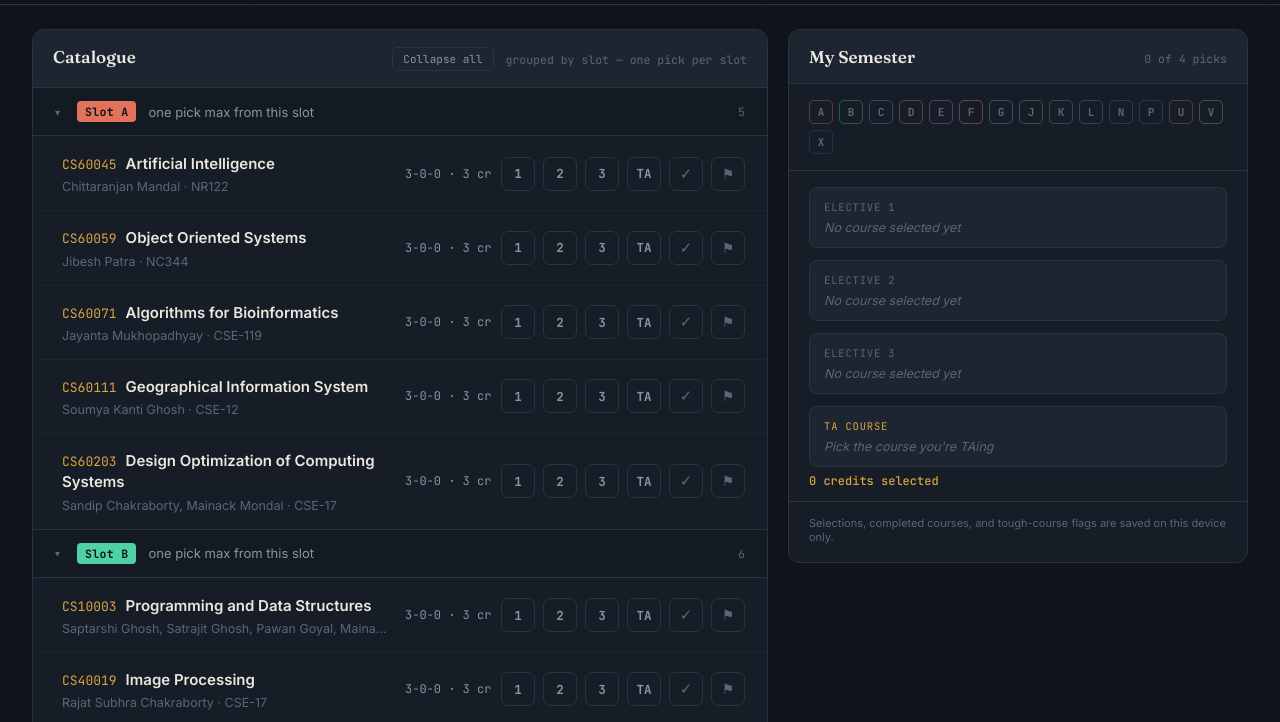
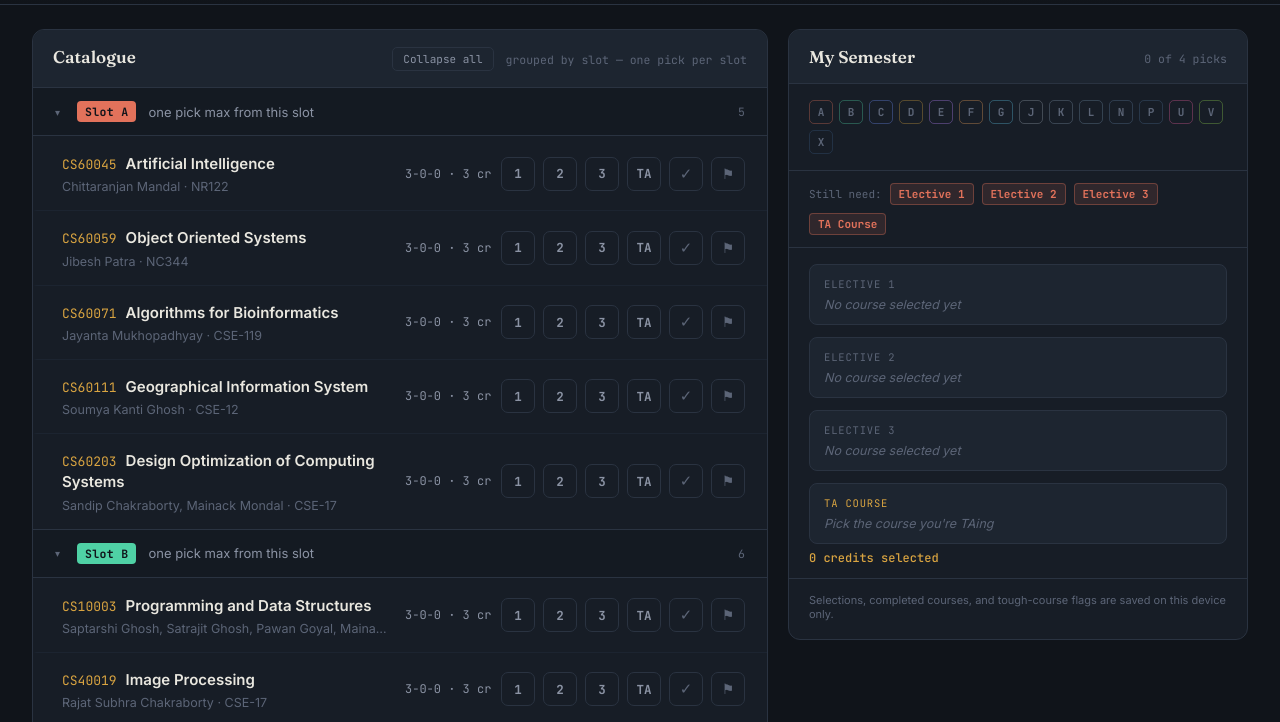
Before and after one commit to SumitKumar-17/Semester-Course-Selector, a plain HTML site: page index.html in a window 1280 px wide. Shown: the part 78-800 px from the top of the page. Drawn offline with Linux system fonts and the light colour scheme.

Commit message:
Show remaining slot options per course and what's still needed to pick
Multi-option lab courses now show an X/Y free count and mark already-
claimed letters as struck-through, instead of listing all options as
uniformly available. The semester panel also lists which of the 4 picks
(Elective 1/2/3, TA) are still empty, instead of just a bare count.

Co-Authored-By: Claude Sonnet 5 <noreply@anthropic.com>

```diff
--- a/index.html
+++ b/index.html
@@ -44,6 +44,8 @@
 
     <div class="slot-map" id="slotMap" aria-label="Slot occupancy map"></div>
 
+    <div class="still-needed" id="stillNeeded"></div>
+
     <div class="picks" id="picksBody"></div>
 
     <div class="credits-total" id="creditsTotal"></div>
--- a/render.js
+++ b/render.js
@@ -88,9 +88,14 @@ const Render = (() => {
     const opts = slotOptions(course.slot);
     const isMulti = opts.length > 1;
     const info = Planner.rowStatus(course);
+    const myLetter = info.status === "picked" ? info.letter : null;
+    const usedElsewhere = Planner.allUsedLetters();
 
     const optionChips = opts.length
-      ? `<span class="option-chips">${opts.map(l => `<span class="mini-chip" style="background:${slotColor(l)}">${l}</span>`).join("")}</span>`
+      ? `<span class="option-chips">${opts.map(l => {
+          const cls = l === myLetter ? "reserved" : usedElsewhere.has(l) ? "used" : "";
+          return `<span class="mini-chip ${cls}" style="background:${slotColor(l)}" title="${cls === "used" ? "Already used by another pick" : cls === "reserved" ? "Reserved for this pick" : "Still free"}">${l}</span>`;
+        }).join("")}${isMulti ? `<span class="option-count">${opts.filter(l => !usedElsewhere.has(l) || l === myLetter).length}/${opts.length} free</span>` : ""}</span>`
       : "";
 
     const buttons = Planner.PICK_SLOTS.map(({ key, label, isTa }) => {
@@ -240,8 +245,14 @@ const Render = (() => {
   }
 
   function summary() {
-    const filled = Planner.PICK_SLOTS.filter(({ key }) => Planner.state.picks[key]).length;
+    const missing = Planner.PICK_SLOTS.filter(({ key }) => !Planner.state.picks[key]);
+    const filled = Planner.PICK_SLOTS.length - missing.length;
     document.querySelector(".selection .panel-sub").textContent = `${filled} of 4 picks`;
+
+    const stillNeededEl = document.getElementById("stillNeeded");
+    stillNeededEl.innerHTML = missing.length === 0
+      ? `<span class="still-needed-done">All 4 picks made</span>`
+      : `<span class="still-needed-label">Still need:</span> ${missing.map(({ label }) => `<span class="still-needed-chip">${label}</span>`).join("")}`;
 
     const totalCredits = Planner.PICK_SLOTS.reduce((sum, { key }) => {
       const pick = Planner.state.picks[key];
--- a/state.js
+++ b/state.js
@@ -73,6 +73,14 @@ const Planner = (() => {
       if (pick) used.add(pick.letter);
     }
     return used;
+  }
+
+  // All letters currently reserved by any pick — used for display (e.g.
+  // showing which of a multi-option course's slot letters are still free),
+  // as opposed to usedLettersExcluding, which is for conflict-checking one
+  // specific slot.
+  function allUsedLetters() {
+    return usedLettersExcluding(null);
   }
 
   // Which of this course's slot options would still be free if placed into
@@ -214,7 +222,7 @@ const Planner = (() => {
     PICK_SLOTS,
     get state() { return state; },
     get pendingChoice() { return pendingChoice; },
-    courseByCode, groupKeyFor, availableOptionsFor, rowStatus,
+    courseByCode, groupKeyFor, availableOptionsFor, allUsedLetters, rowStatus,
     togglePick, confirmChoice, cancelChoice, removePick,
     toggleTaken, toggleFlagged, toggleCollapsed,
     allGroupKeys, areAllCollapsed, collapseAll, expandAll,
--- a/styles.css
+++ b/styles.css
@@ -353,6 +353,23 @@ html, body {
   border-radius: 3px;
 }
 
+.mini-chip.used {
+  opacity: 0.3;
+  text-decoration: line-through;
+}
+
+.mini-chip.reserved {
+  box-shadow: 0 0 0 2px var(--gold);
+}
+
+.option-count {
+  margin-left: 5px;
+  font-family: var(--font-mono);
+  font-size: 10px;
+  color: var(--text-faint);
+  vertical-align: middle;
+}
+
 .course-meta {
   margin-top: 5px;
   font-size: 12.5px;
@@ -501,6 +518,42 @@ html, body {
 .slot-map-item.filled {
   color: #10141a;
   border-color: transparent;
+}
+
+/* ---------- Still needed ---------- */
+
+.still-needed {
+  padding: 12px 20px;
+  border-bottom: 1px solid var(--border);
+  font-size: 12px;
+  display: flex;
+  align-items: center;
+  gap: 8px;
+  flex-wrap: wrap;
+}
+
+.still-needed-label {
+  color: var(--text-faint);
+  font-family: var(--font-mono);
+  font-size: 11px;
+}
+
+.still-needed-chip {
+  font-family: var(--font-mono);
+  font-size: 11px;
+  font-weight: 600;
+  color: var(--warn);
+  background: rgba(226, 114, 91, 0.12);
+  border: 1px solid rgba(226, 114, 91, 0.35);
+  padding: 3px 8px;
+  border-radius: 4px;
+}
+
+.still-needed-done {
+  font-family: var(--font-mono);
+  font-size: 11.5px;
+  font-weight: 600;
+  color: var(--ok);
 }
 
 /* ---------- Picks ---------- */
```
